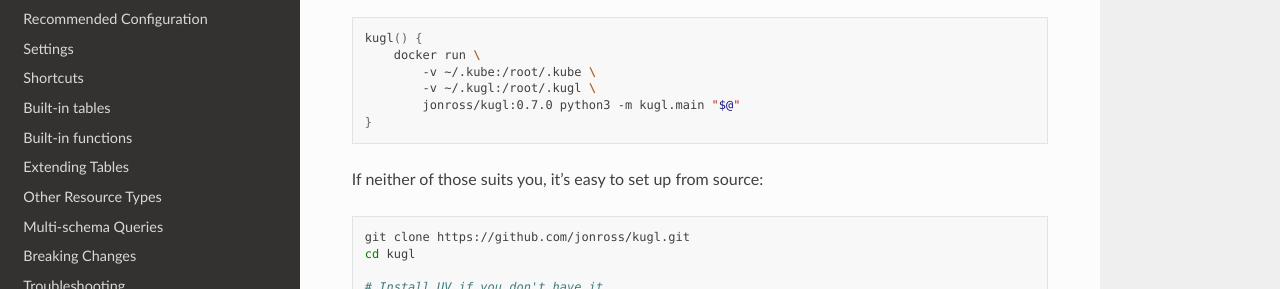
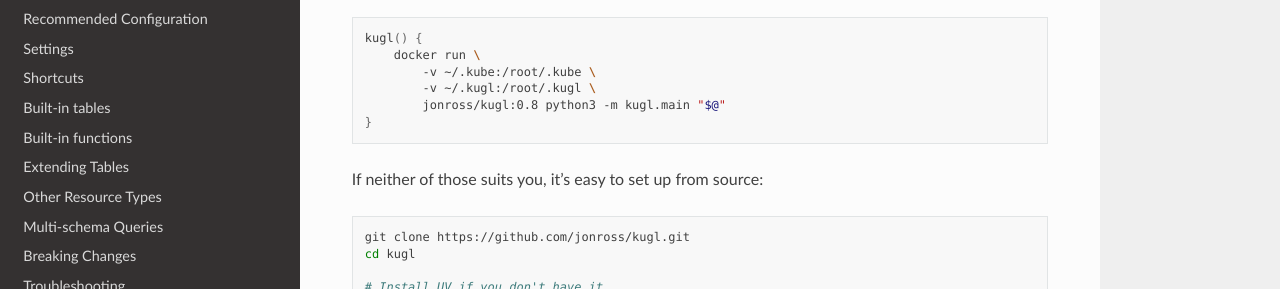
Before and after one commit to jonross/kugl, a Sphinx documentation site: the page built from docs/index.rst, in a window 1280 px wide and 900 px high, scrolled down 1407 px. Shown: the part 162-451 px from the top of the window. Built offline with Sphinx 7.4.7 and the Read the Docs theme 3.1.0, drawn with Linux system fonts in a browser that asks for light colours.

Commit message:
Bump version to 0.8

```diff
--- a/README.rst
+++ b/README.rst
@@ -86,7 +86,7 @@ Bash alias.
        docker run \
            -v ~/.kube:/root/.kube \
            -v ~/.kugl:/root/.kugl \
-           jonross/kugl:0.7.0 python3 -m kugl.main "$@"
+           jonross/kugl:0.8 python3 -m kugl.main "$@"
    }
 
 If neither of those suits you, it's easy to set up from source:
--- a/docs/conf.py
+++ b/docs/conf.py
@@ -20,7 +20,7 @@
 project = "Kugl"
 copyright = "2024-2026, Jon Ross"
 author = "Jon Ross"
-release = "0.7.0"
+release = "0.8"
 
 
 # -- General configuration ---------------------------------------------------
--- a/pyproject.toml
+++ b/pyproject.toml
@@ -1,6 +1,6 @@
 [project]
 name = "kugl"
-version = "0.7.0"
+version = "0.8"
 description = "Explore Kubernetes resources using SQLite"
 readme = "README.rst"
 requires-python = ">=3.9"
```
Also changed, not shown: 1 other file.
